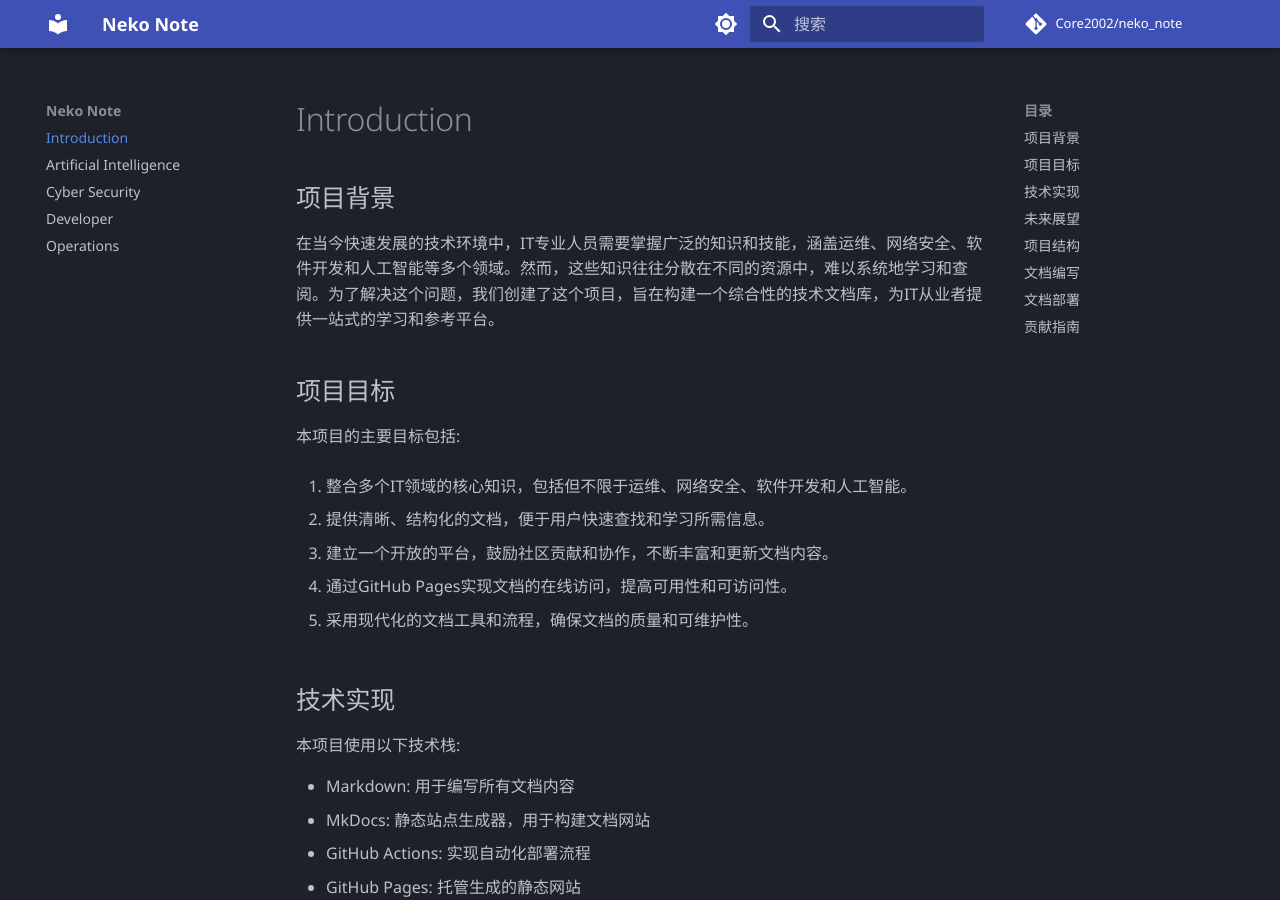
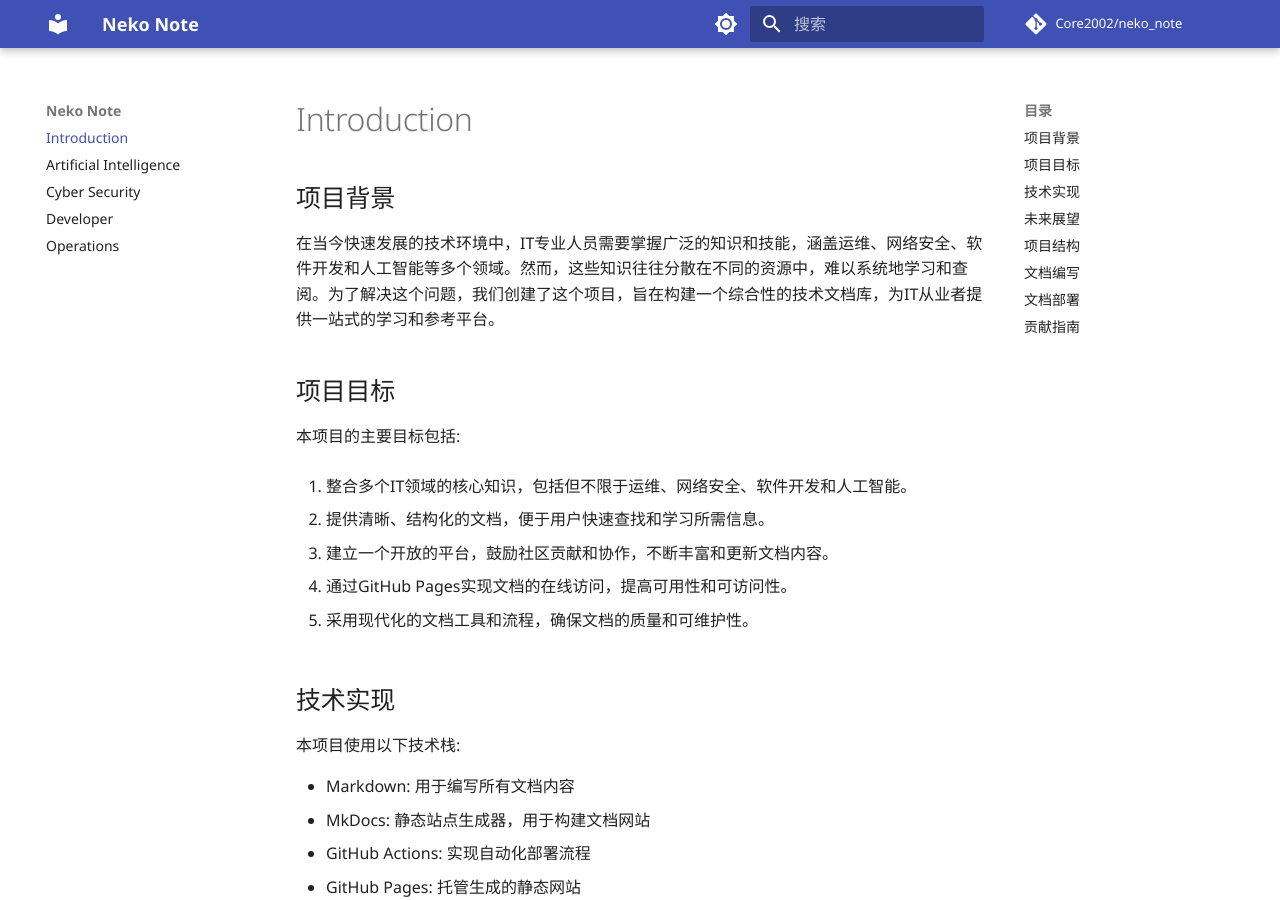
Before and after one commit to Core2002/neko_note, an MkDocs documentation site: the page built from docs/index.md, in a window 1280 px wide and 900 px high. Built offline with MkDocs 1.6.1 and Material for MkDocs 9.7.7, drawn with Linux system fonts in a browser that asks for light colours; comment, search, counter and statistics services are not loaded.

Commit message:
👷 Chore: Improve dark mode support and theme consistency.
- Update theme settings in mkdocs.yml for better dark mode experience
- Adjust color schemes and toggle icons for light and dark modes
- Ensure consistent theme behavior across different devices and preferences

```diff
--- a/mkdocs.yml
+++ b/mkdocs.yml
@@ -15,17 +15,17 @@
     - content.code.select
     - content.tabs.link
   palette:
-    - media: "(prefers-color-scheme: light)"
+    - media: "(prefers-color-scheme: dark)"
       scheme: slate
-      toggle:
-        icon: material/brightness-7
-        name: Switch to dark mode
-    - media: "(prefers-color-scheme: dark)"
-      scheme: default
       primary: black
       toggle:
         icon: material/brightness-4
         name: Switch to light mode
+    - media: "(prefers-color-scheme: light)"
+      scheme: default
+      toggle:
+        icon: material/brightness-7
+        name: Switch to dark mode
 markdown_extensions:
   - pymdownx.inlinehilite
   - pymdownx.snippets
```
